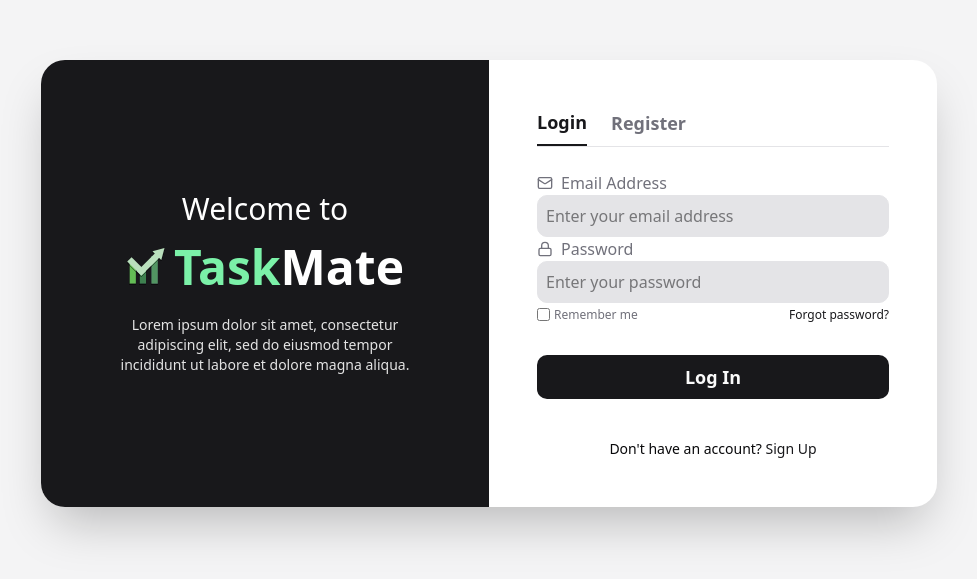
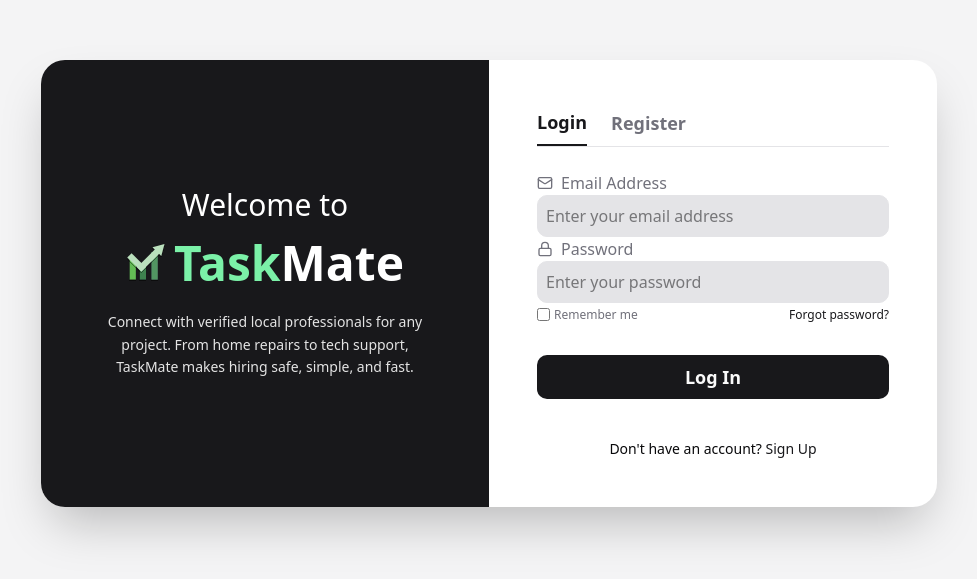
Before and after one commit to CSci-153-Web-Systems-and-Technologies/batch-2025-taskmate-web, a Next.js app: page /login in a window 1280 px wide. Shown: the part 117-696 px from the top of the page, without its empty margins (151-1128 px from the left). Built offline with nearby package versions, Linux system fonts and the light colour scheme; no server answers.

Commit message:
fixed the login/sign up description and fixed "log in to hire" button

```diff
--- a/app/book/[id]/bookingForm.tsx
+++ b/app/book/[id]/bookingForm.tsx
@@ -7,7 +7,7 @@ import { createBooking } from './actions';
 
 interface BookingFormProps {
     serviceId: string;
-    providerId: string; // ✅ Added this
+    providerId: string;
     serviceTitle: string;
     hourlyRate: number;
     providerName: string;
@@ -30,7 +30,7 @@ export default function BookingForm({ serviceId, providerId, hourlyRate, provide
     const handleHire = async () => {
         if (!isLoggedIn) {
             const nextUrl = encodeURIComponent(`/book/${serviceId}`);
-            router.push(`/auth/signin?next=${nextUrl}`);
+            router.push(`/login?next=${nextUrl}`);
             return;
         }
 
@@ -83,7 +83,6 @@ export default function BookingForm({ serviceId, providerId, hourlyRate, provide
         <div className="bg-card border border-border rounded-xl shadow-lg p-6 md:p-8 sticky top-8">
             <h2 className="text-xl font-bold mb-6">Booking Details</h2>
 
-            {/* Date Selection */}
             <div className="mb-6">
                 <label className="block text-sm font-medium text-muted-foreground mb-3">
                     When do you need this?
@@ -96,12 +95,11 @@ export default function BookingForm({ serviceId, providerId, hourlyRate, provide
                         className="w-full pl-10 p-3 bg-muted/50 border border-border rounded-lg text-foreground focus:ring-2 focus:ring-primary outline-none transition"
                         value={date}
                         onChange={(e) => setDate(e.target.value)}
-                        min={new Date().toISOString().split('T')[0]} // Disable past dates
+                        min={new Date().toISOString().split('T')[0]}
                     />
                 </div>
             </div>
 
-            {/* Hours Selection */}
             <div className="mb-6">
                 <label className="block text-sm font-medium text-muted-foreground mb-3">
                     Duration (Hours)
@@ -125,7 +123,6 @@ export default function BookingForm({ serviceId, providerId, hourlyRate, provide
                 </div>
             </div>
 
-            {/* Bill Summary */}
             <div className="space-y-3 py-4 border-t border-b border-border mb-6">
                 <div className="flex justify-between text-sm">
                     <span className="text-muted-foreground">Hourly Rate</span>
@@ -141,14 +138,12 @@ export default function BookingForm({ serviceId, providerId, hourlyRate, provide
                 </div>
             </div>
 
-            {/* Error Message */}
             {error && (
                 <div className="mb-4 p-3 bg-red-500/10 border border-red-500/20 text-red-600 rounded-lg text-sm text-center">
                     {error}
                 </div>
             )}
 
-            {/* Hire Button */}
             <button
                 onClick={handleHire}
                 disabled={loading}
--- a/app/book/[id]/page.tsx
+++ b/app/book/[id]/page.tsx
@@ -135,7 +135,7 @@ export default async function BookingPage(props: BookingPageProps) {
                     <div>
                         <BookingForm
                             serviceId={data.service.id}
-                            providerId={data.provider.id} // ✅ Added this
+                            providerId={data.provider.id}
                             serviceTitle={data.service.title}
                             hourlyRate={data.service.price}
                             providerName={data.provider.fullname}
--- a/app/dashboard/provider/bookings/page.tsx
+++ b/app/dashboard/provider/bookings/page.tsx
@@ -21,16 +21,14 @@ async function fetchProviderBookings(): Promise<Booking[]> {
     const { data: { user } } = await supabase.auth.getUser();
     if (!user) redirect('/auth/signin');
 
-    // 1. Fetch Bookings for this Provider
     const { data: rawBookings, error } = await supabase
         .from('bookings')
         .select('id, date, time, status, amount, service_id, customer_id')
-        .eq('provider_id', user.id) // Filter by Provider ID
+        .eq('provider_id', user.id)
         .order('date', { ascending: false });
 
     if (error || !rawBookings?.length) return [];
 
-    // 2. Fetch Related Data
     const serviceIds = rawBookings.map(b => b.service_id);
     const customerIds = rawBookings.map(b => b.customer_id);
 
@@ -40,7 +38,7 @@ async function fetchProviderBookings(): Promise<Booking[]> {
     const serviceMap = new Map(services?.map(s => [s.id, s]) || []);
     const profileMap = new Map(profiles?.map(p => [p.id, p]) || []);
 
-    // 3. Map Data
+
     return rawBookings.map(b => {
         const service = serviceMap.get(b.service_id);
         const customer = profileMap.get(b.customer_id);
@@ -70,7 +68,6 @@ export default async function ProviderBookingsPage() {
                     Manage your incoming jobs and appointments.
                 </p>
 
-                {/* isProviderView = true shows Accept/Reject buttons */}
                 <AllBookingsTable bookings={bookings} isProviderView={true} />
             </main>
         </div>
--- a/components/authForm.tsx
+++ b/components/authForm.tsx
@@ -74,8 +74,9 @@ const AuthForm: React.FC<AuthFormProps> = ({ onSubmit, initialIsRegister, onTogg
                     </div>
                 </div>
 
-                <p className="text-sm text-center max-w-xs text-primary-foreground/90">
-                    Lorem ipsum dolor sit amet, consectetur adipiscing elit, sed do eiusmod tempor incididunt ut labore et dolore magna aliqua.
+                <p className="text-sm text-center max-w-xs text-primary-foreground/90 leading-relaxed">
+                    Connect with verified local professionals for any project.
+                    From home repairs to tech support, TaskMate makes hiring safe, simple, and fast.
                 </p>
             </div>
 
```
